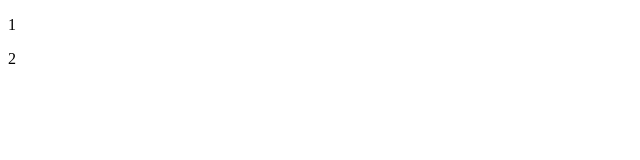
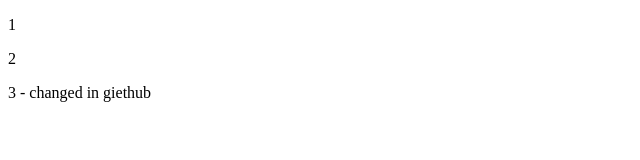
Before and after one commit to kontosgeorge-sdc/lloyds-test-4, a plain HTML site: page index.html in a window 1280 px wide. Shown: the whole page, without its empty margins (0-640 px from the left). Drawn offline with Linux system fonts and the light colour scheme.

Commit message:
Add paragraph with text '3 - changed in giethub'

```diff
--- a/index.html
+++ b/index.html
@@ -7,5 +7,6 @@
 <body>
     <p>1</p>
     <p>2</p>
+    <p>3 - changed in giethub</p>
 </body>
 </html>
```
